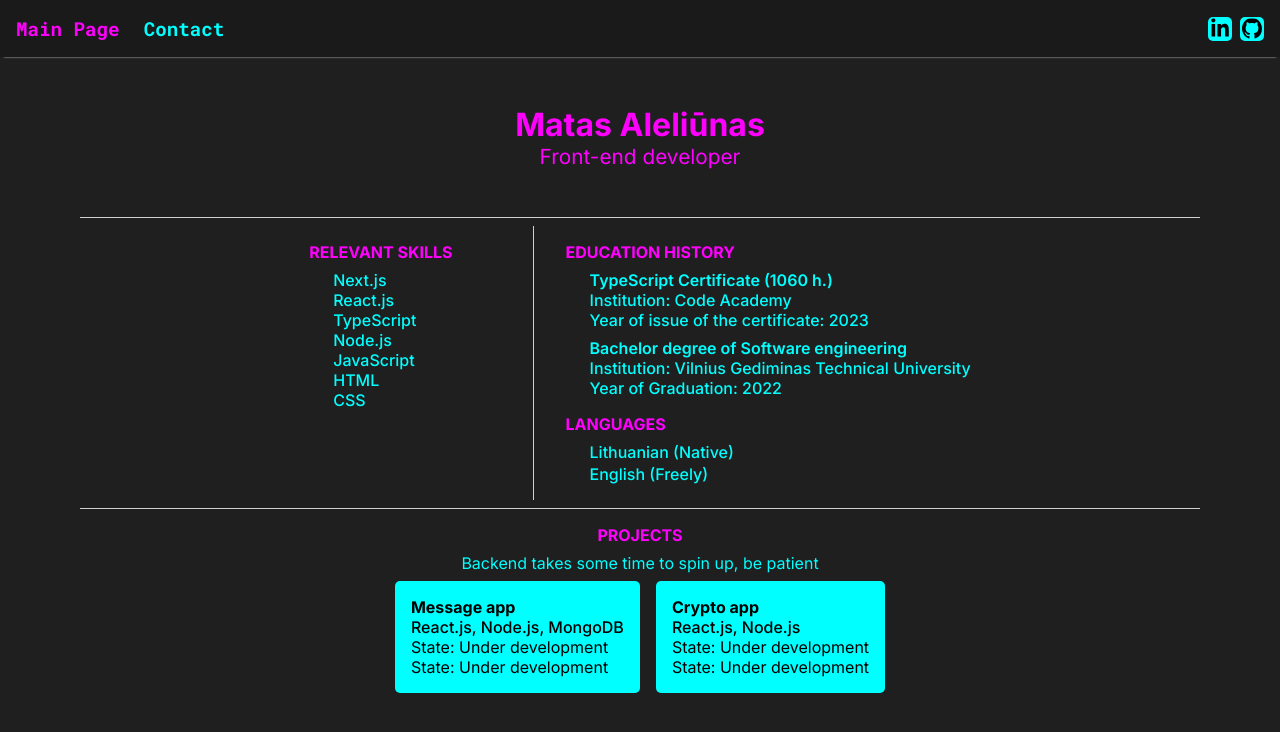
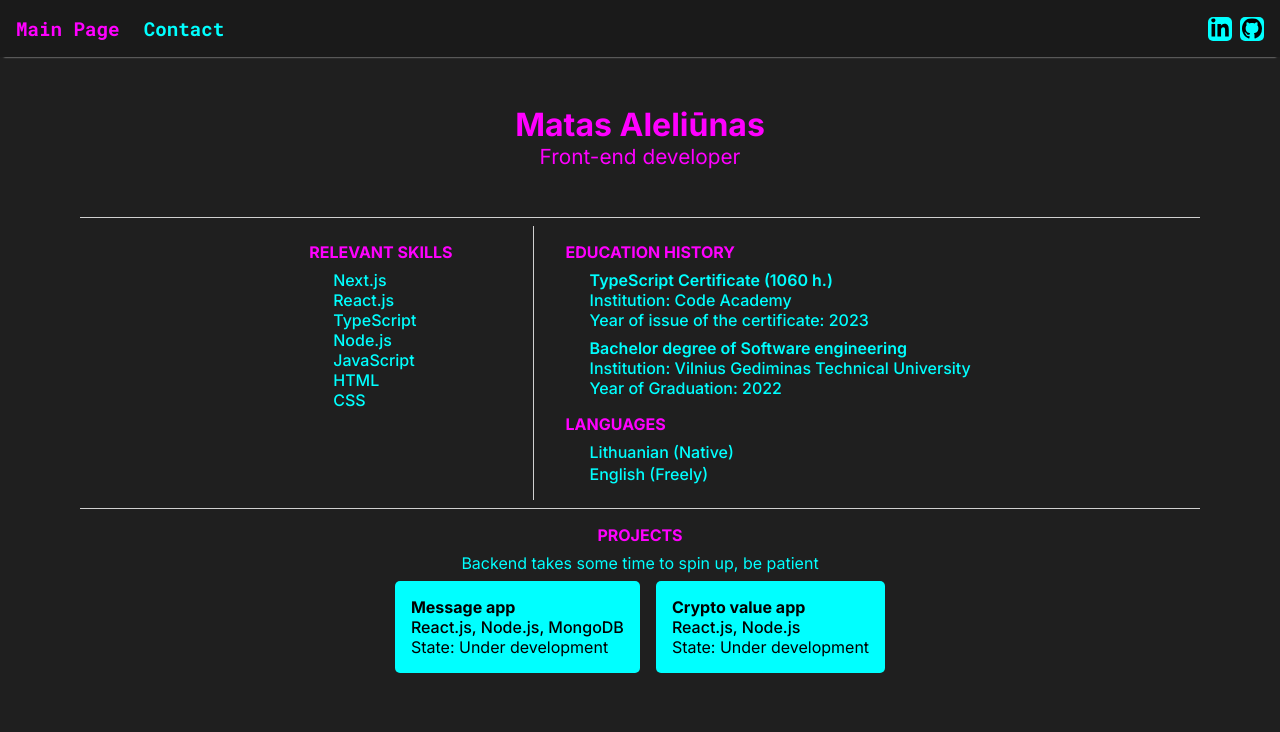
Before and after one commit to MatasA-commits/portfolio, a Next.js app: page / in a window 1280 px wide. Shown: the top 732 px of the page. Built offline with nearby package versions, Linux system fonts and the light colour scheme.

Commit message:
chore: deleted double state display

```diff
--- a/components/mainPage/projects/ProjectLink.tsx
+++ b/components/mainPage/projects/ProjectLink.tsx
@@ -10,7 +10,6 @@ const NavBarLink = ({ name, url, stack, state }: ProjectTypes) => {
           <h4>{name}</h4>
           <p className={styles.projectStack}>{stack}</p>
           <p>State: {state}</p>
-          <p>State: {state}</p>
         </div>
       </Link>
     </div>
--- a/components/mainPage/projects/ProjectsLinks.ts
+++ b/components/mainPage/projects/ProjectsLinks.ts
@@ -13,7 +13,7 @@ const ProjectsLinks = [
     state: "Under development",
   },
   {
-    name: "Crypto app",
+    name: "Crypto value app",
     url: "https://crypto-dcq4kwz61-matasa-commits.vercel.app/",
     stack: "React.js, Node.js",
     state: "Under development",
```
